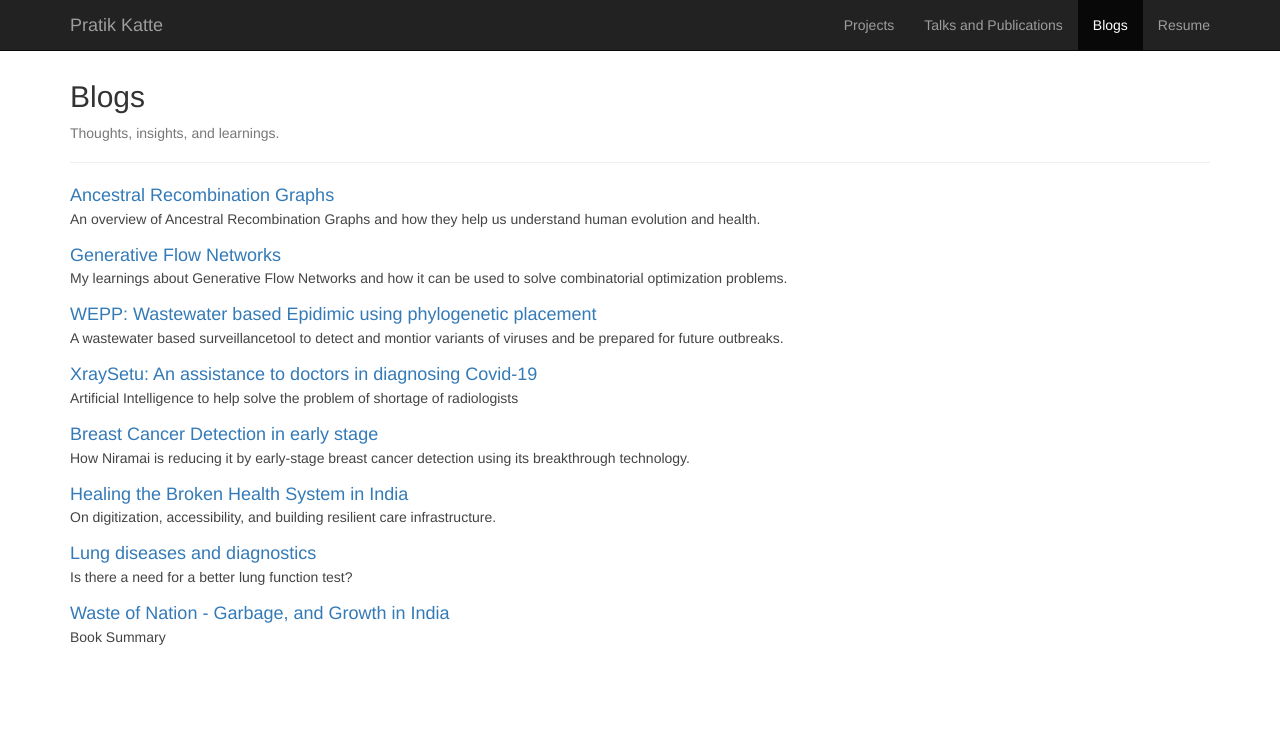
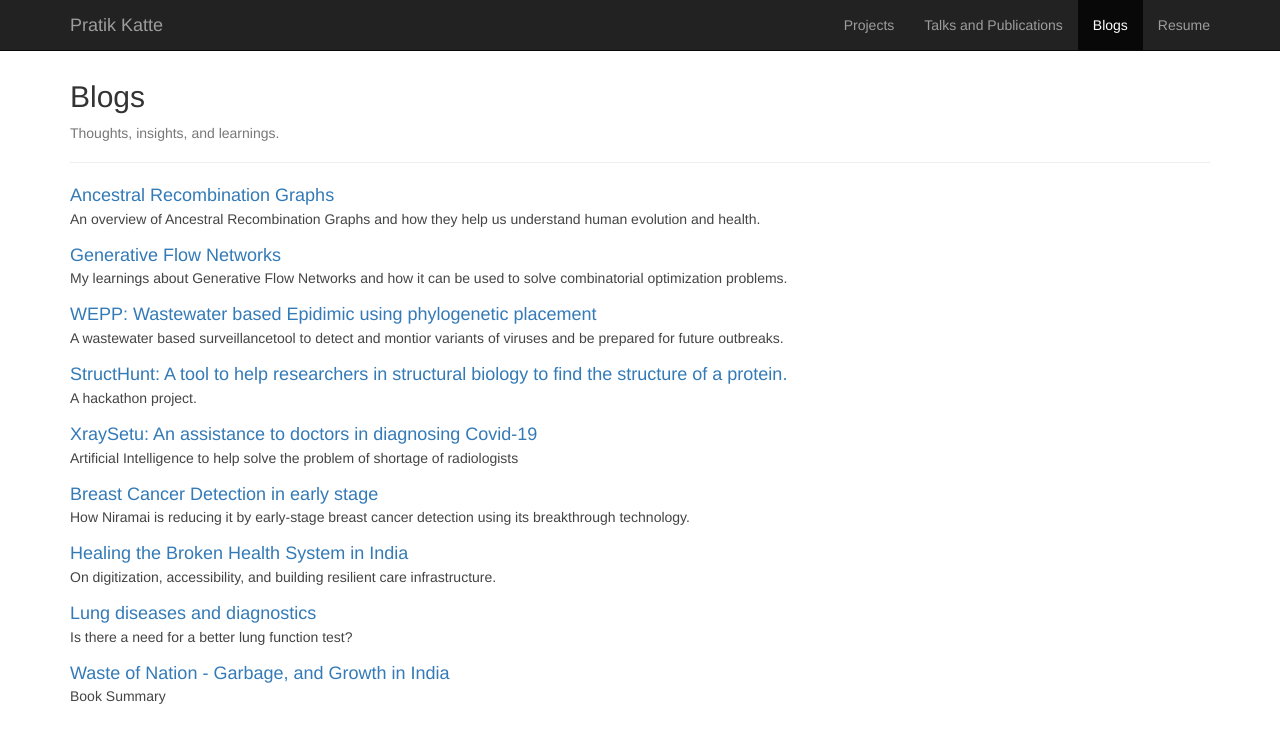
Before and after one commit to pratikkatte/pratikkatte.github.io, a Jekyll site: the page blogs.html, which Jekyll copies as it is, in a window 1280 px wide. Shown: the top 743 px of the page. Built offline with Jekyll 4.4.1, drawn with Linux system fonts in a browser that asks for light colours.

Commit message:
blogs update

```diff
--- a/blogs.html
+++ b/blogs.html
@@ -61,6 +61,13 @@
         </li>
 
         <li>
+          <a href="/blogs/structhunt" target="_blank" class="blog-title">StructHunt: A tool to help researchers in structural biology to find the structure of a protein.
+          </a>
+          <!-- <div class="blog-meta">Health Systems · Essay</div> -->
+          <p class="blog-desc">A hackathon project.</p>
+        </li>
+
+        <li>
           <a href="https://pratikkatte.substack.com/p/xraysetu" target="_blank" class="blog-title">XraySetu: An assistance to doctors in diagnosing Covid-19
           </a>
           <!-- <div class="blog-meta">Health Systems · Essay</div> -->
```
